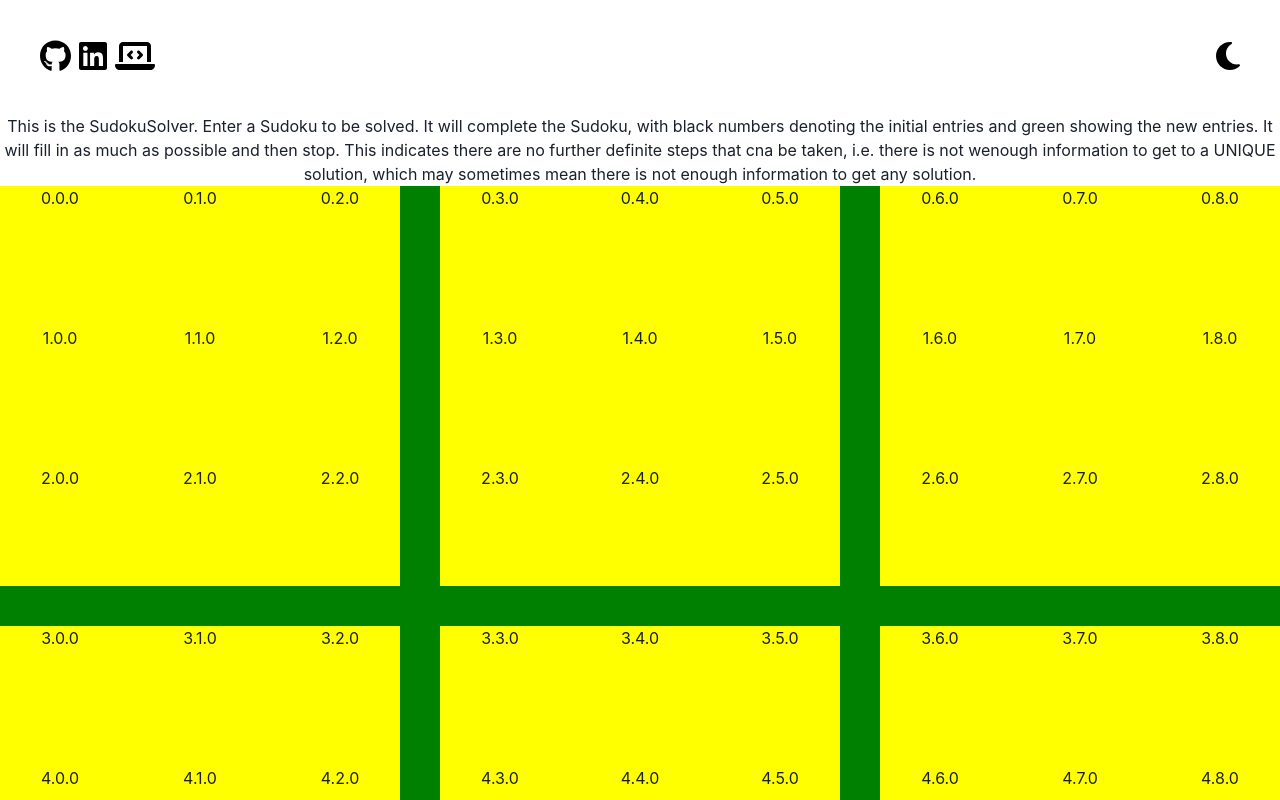
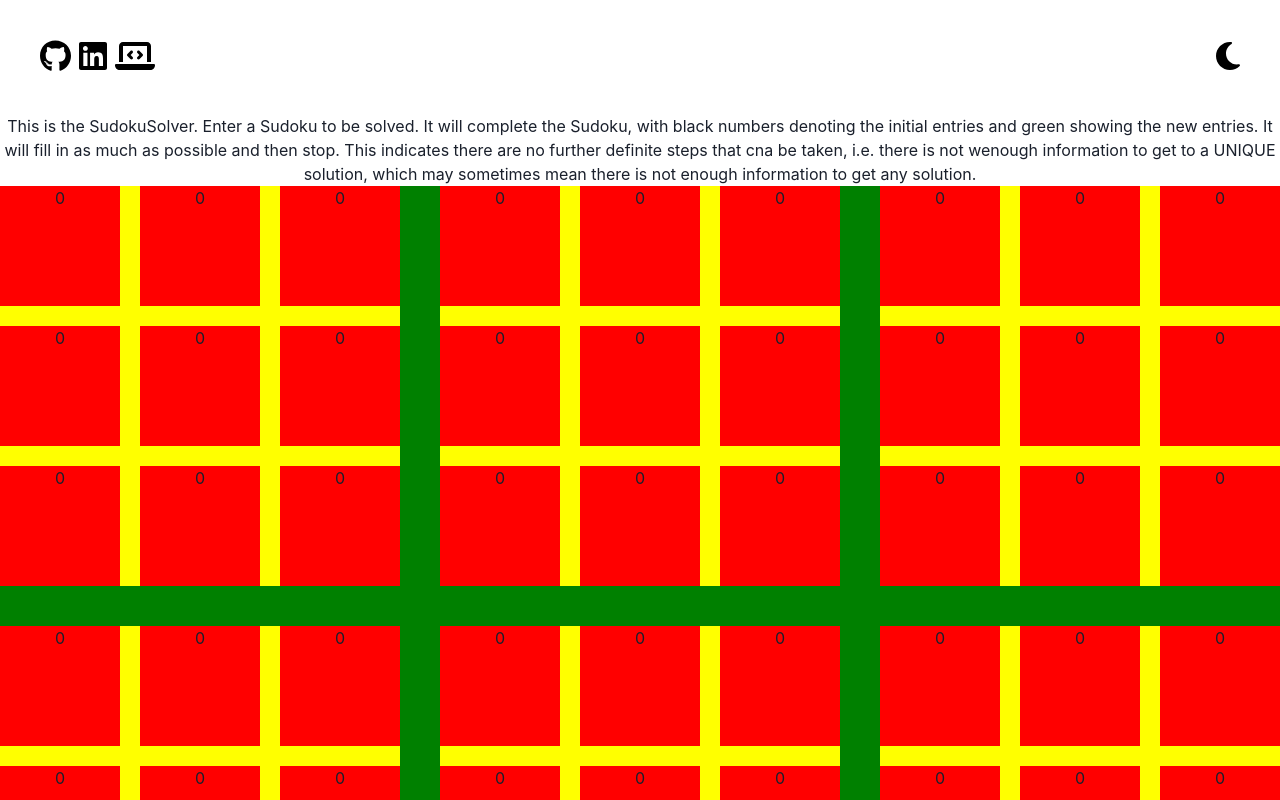
Before and after one commit to AalimCoding/AalimCoding.github.io, a React (Create React App) app: page /#/SudokuSolver in a window 1280 px wide. Shown: the top 800 px of the page. Built offline with nearby package versions, Linux system fonts and the light colour scheme.

Commit message:
Fixed bug that caused numbers to increase by 2 rather than 1 when clicked. Added placeholder colours that test if a tile has a non-zero entry.

```diff
--- a/src/SudokuGrid.js
+++ b/src/SudokuGrid.js
@@ -13,14 +13,15 @@ function SudokuGrid() {
   });
 
   function handleClick(row, column) {
-    console.log("Clicked on", row, column);
     setSudokuValues((prevValues) => {
-      const newValues = [...prevValues];
+      const newValues = prevValues.map((rowValues) => [...rowValues]);
+
       if (newValues[row][column] < 9) {
         newValues[row][column] += 1;
       } else {
         newValues[row][column] = 0;
       }
+
       return newValues;
     });
   }
@@ -44,10 +45,11 @@ function SudokuGrid() {
           aspectRatio="1/1"
           key={itemId}
           id={itemId}
+          bg = {SudokuValues[row][column] === 0 ? "red" : "green"}
           onClick={() => handleClick(row, column)}
           style={{ cursor: "pointer" }}
         >
-          {row}.{column}.{SudokuValues[row][column]}
+          {SudokuValues[row][column]}
         </GridItem>
       );
     }
```
